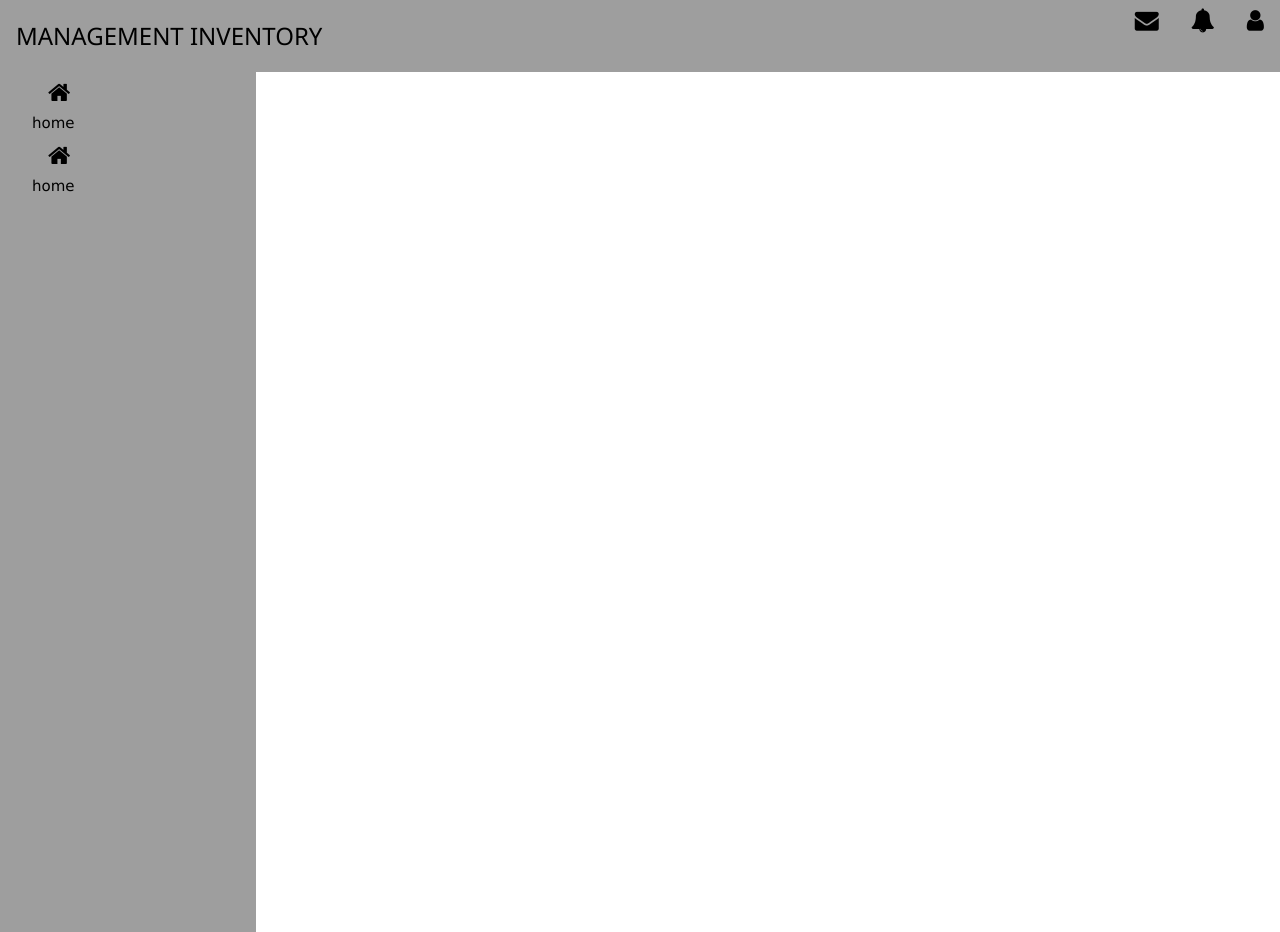
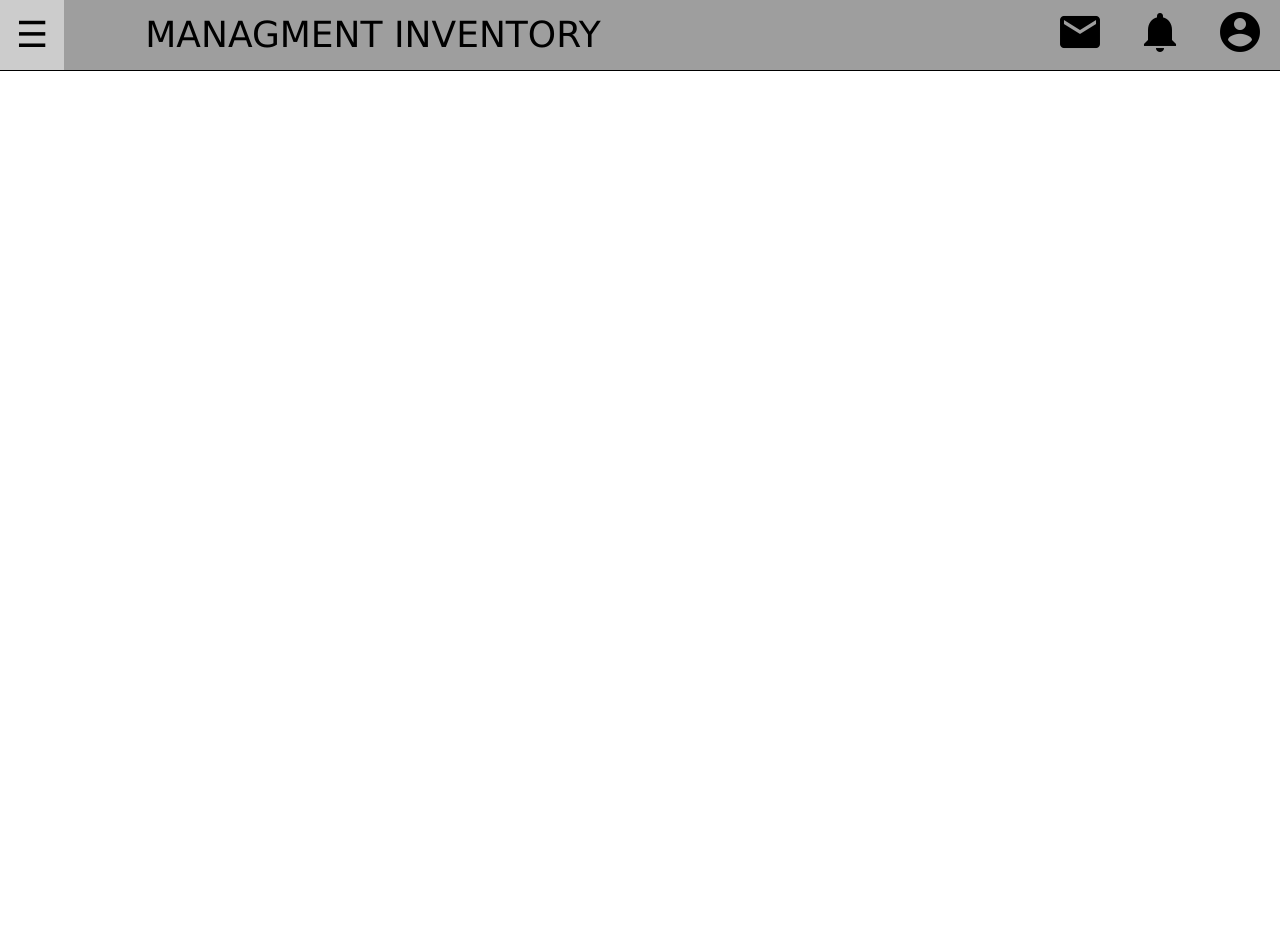
Before and after one commit to mamorenoc19/Managemet_Inventory, a Django app: template Management_Inventory_Project/Managemet_Inventory_App/templates/Managemet_Inventory_App/base.html in a window 1280 px wide. Run offline with Django 3.2, Linux system fonts and the light colour scheme; the template is opened without the code that fills it, so the values that code supplies are empty; parts of the project's set-up code (start-up, migrations or seed data) failed here and were passed over; grey boxes are pictures that could not be loaded.

Commit message:
Update base.html

```diff
--- a/Management_Inventory_Project/Managemet_Inventory_App/templates/Managemet_Inventory_App/base.html
+++ b/Management_Inventory_Project/Managemet_Inventory_App/templates/Managemet_Inventory_App/base.html
@@ -3,40 +3,45 @@
 <head>
     <meta charset="UTF-8">
     <meta http-equiv="X-UA-Compatible" content="IE=edge">
-    <meta name="viewport" content="width=device-width, initial-scale=1.0">
+    <meta name="viewport" content="width=device-width, initial-scale=1">
+    <link rel="stylesheet" href="https://www.w3schools.com/w3css/4/w3.css">
+    <link rel="stylesheet" href="https://fonts.googleapis.com/icon?family=Material+Icons">
     <title>Base</title>
-    <link rel="stylesheet" href="https://www.w3schools.com/w3css/4/w3.css">
-    <link rel="stylesheet" href="https://cdnjs.cloudflare.com/ajax/libs/font-awesome/4.7.0/css/font-awesome.min.css">
-    {% block head %}
-    {% endblock %}
 </head>
 <body>
-   <!-- Barra de navegación horizontal   -->
-   <div class="w3-bar w3-gray">
-       <h3 class="w3-left w3-padding">MANAGEMENT INVENTORY</h3>
-    <i class="w3-bar-item w3-button w3-right fa fa-user w3-xlarge"></i>
-    <i class="w3-bar-item w3-button w3-right fa fa-bell w3-xlarge"></i>
-    <i class="w3-bar-item w3-button w3-right fa fa-envelope w3-xlarge"></i>
-   </div>
-   <div>
-    <!-- Barra Lateral -->
-    <div class="w3-sidebar w3-bar w3-gray" style="width:20%">
-        <a class="w3-bar-item w3-button" href="#barras"></a>
-        <div class="w3-quarter">
-            <i class="w3-bar-item w3-button fa fa-home w3-xlarge"></i>
-            <br>
-             home
-            <i class="w3-bar-item w3-button fa fa-home w3-xlarge"></i>
-            <br>
-            home
-        </div>
+    <div class="w3-bar w3-gray w3-border-bottom w3-border-black w3-teal">
+        <button class="w3-button w3-teal w3-gray w3-left w3-xxlarge" onclick="w3_open()">☰</button>
+        <img class="w3-left" src="logo_mi.png" alt="logo" width="65" height="65">
+        <a class="w3-bar-item w3-cursive w3-xxlarge">MANAGMENT INVENTORY</a>
+        <i class="w3-xxxlarge w3-button w3-right material-icons">account_circle</i>
+        <i class="w3-xxxlarge w3-button w3-right material-icons">notifications</i>
+        <i class="w3-xxxlarge w3-button w3-right material-icons">mail</i>
     </div>
+    <div class="w3-sidebar w3-bar-block w3-border-right w3-border-black w3-gray w3-center" style="display:none" id="mySidebar">
+        <button onclick="w3_close()" class="w3-bar-item w3-border-bottom w3-border-black w3-button w3-gray w3-large">&times;
+        </button>
+        <i class="w3-xxxlarge w3-button material-icons">home</i>
+        <br>
+        <a class="w3-large">HOME</a>
+        <p>
+        <i class="w3-xxxlarge w3-button material-icons">search</i>
+        <br>
+        <a class="w3-large">SEARCH</a>
+        <p>
+        <i class="w3-xxxlarge w3-button material-icons">all_inbox</i>
+        <br>
+        <a class="w3-large">INVENTORY</a>
+        </p>
+        </p>
+    </div>
+    <script>
+        function w3_open() {
+            document.getElementById("mySidebar").style.display = "block";
+        }
 
-    <div class="main w3-white   ">
-
-    </div>
-   </div>
-    {% block content %}
-    {% endblock %}
+        function w3_close() {
+            document.getElementById("mySidebar").style.display = "none";
+        }
+    </script>
 </body>
 </html>
```
